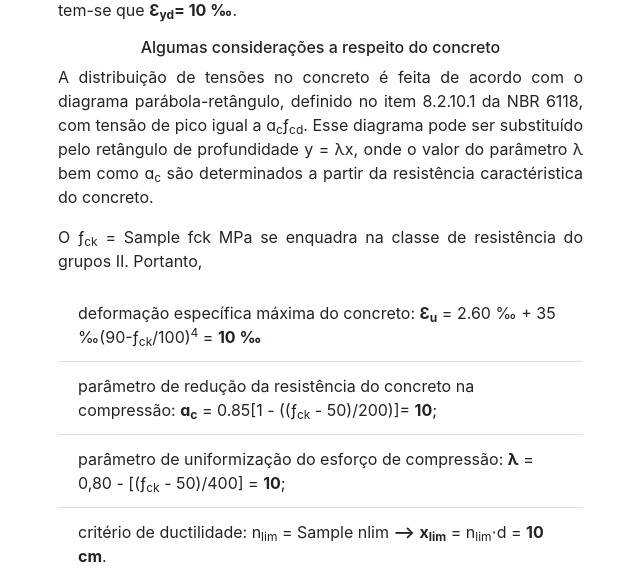
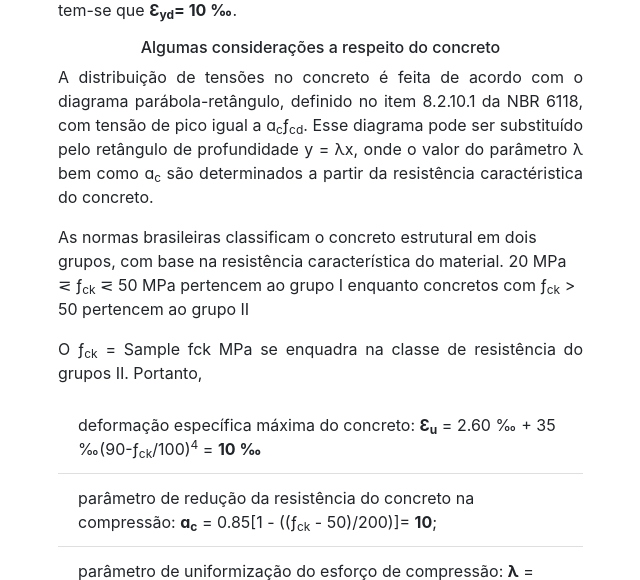
Before and after one commit to iamvitorjesus/artigo, a Flask app: template app/templates/pt/resultados.html in a window 1280 px wide. Shown: the part 1183-1763 px from the top of the page, without its empty margins (42-682 px from the left). Run offline with Flask 2, Linux system fonts and the light colour scheme; the template is opened without the code that fills it: most values are stand-ins (such as "Sample title", 1, 10 or a date in 2020); grey boxes marked "Sample" are stand-in pictures; parts of the project's set-up code (start-up, migrations or seed data) failed here and were passed over; some libraries are stand-ins or nearby versions.

Commit message:
Fri-23-07-2020-23:21 - Rev01

```diff
--- a/app/templates/pt/resultados.html
+++ b/app/templates/pt/resultados.html
@@ -138,6 +138,10 @@
           parâmetro λ bem como &#593<sub>c</sub> são determinados a partir da
           resistência caractéristica do concreto.
         </p>
+        <p>As normas brasileiras classificam o concreto estrutural em dois grupos, com base na
+          resistência característica do material. 20 MPa &#8924; &#402<sub>ck</sub> &#8924; 50
+          MPa pertencem ao grupo &#8544; enquanto concretos com &#402<sub>ck</sub> &#62; 50
+          pertencem ao grupo &#8545; </p>
           <p></p>
 
         {% if info['fck']<=50 %} <!-- fck <= 50 -->
```
